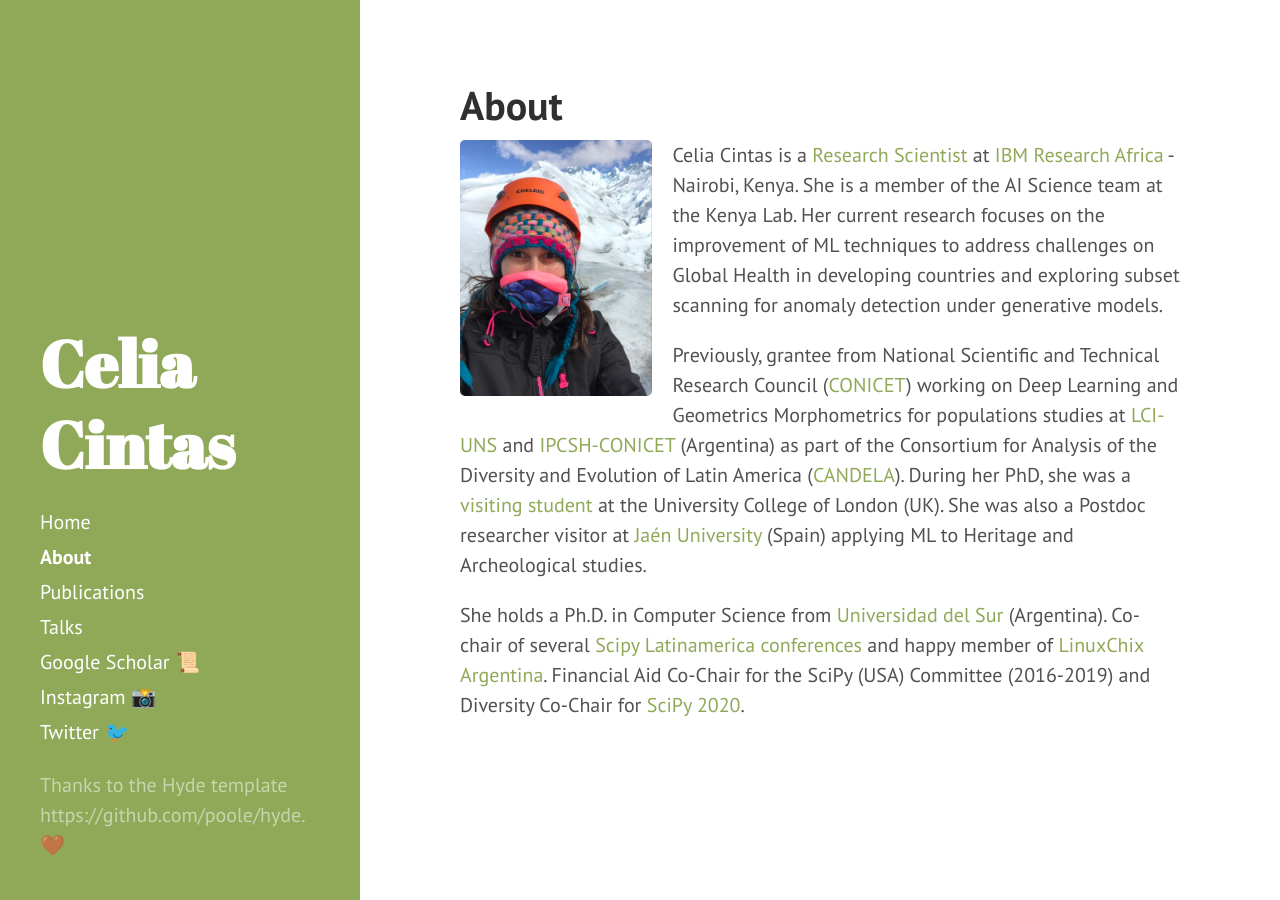
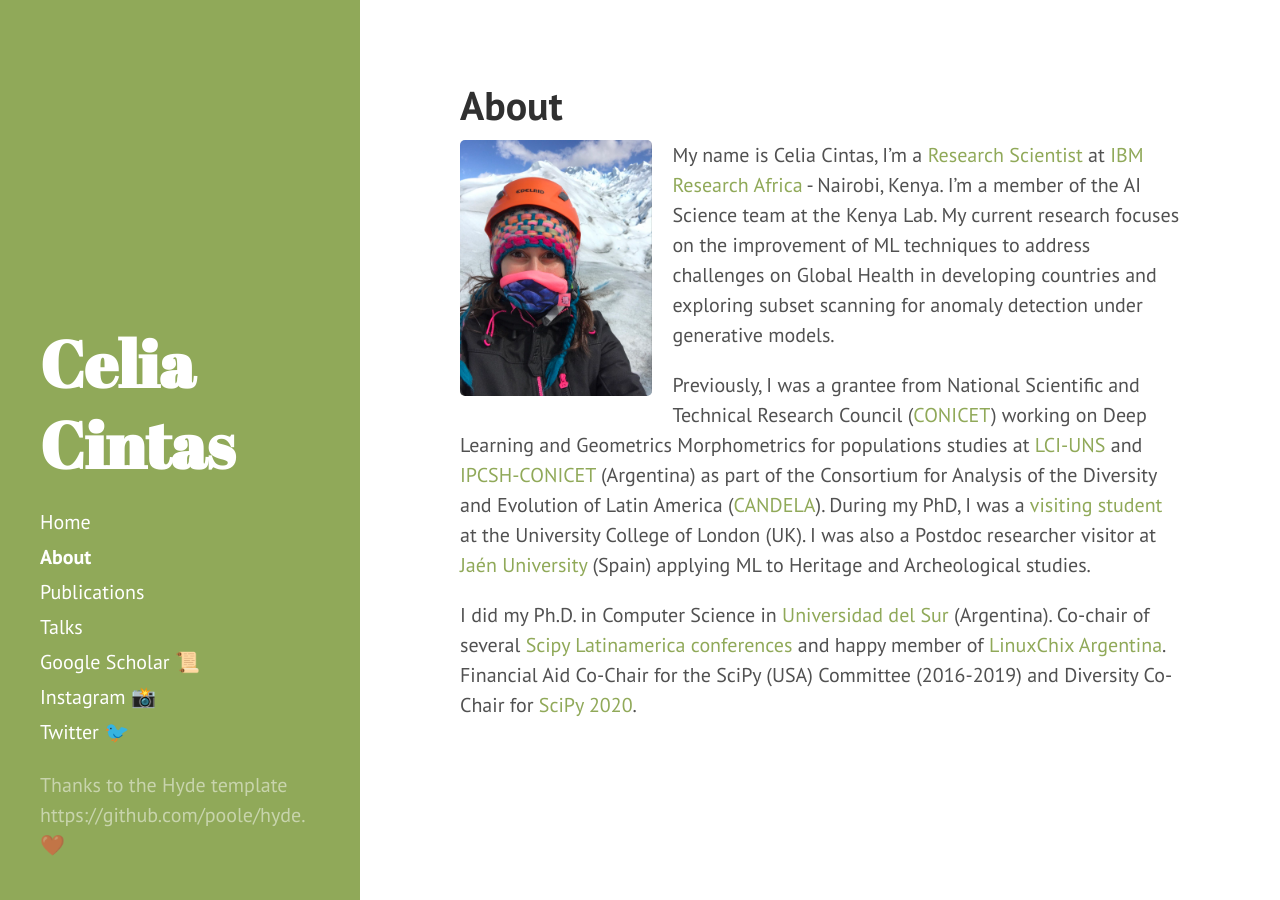
Before and after one commit to celiacintas/celiacintas.github.io, a Jekyll site: the page built from about.md, in a window 1280 px wide. Built offline with Jekyll 4.4.1, drawn with Linux system fonts in a browser that asks for light colours.

Commit message:
Update about.md

```diff
--- a/about.md
+++ b/about.md
@@ -3,8 +3,8 @@ layout: page
 title: About
 ---
 
-![Profile Pic](/public/profile_pic.JPG){:height="256px" style="float: left; margin-right: 1em"} Celia Cintas is a [Research Scientist](https://researcher.watson.ibm.com/researcher/view.php?person=ibm-Celia.Cintas) at [IBM Research Africa](https://www.research.ibm.com/labs/africa/) - Nairobi, Kenya. She is a member of the AI Science team at the Kenya Lab. Her current research focuses on the improvement of ML techniques to address challenges on Global Health in developing countries and exploring subset scanning for anomaly detection under generative models.
+![Profile Pic](/public/profile_pic.JPG){:height="256px" style="float: left; margin-right: 1em"} My name is Celia Cintas, I'm a [Research Scientist](https://researcher.watson.ibm.com/researcher/view.php?person=ibm-Celia.Cintas) at [IBM Research Africa](https://www.research.ibm.com/labs/africa/) - Nairobi, Kenya. I'm a member of the AI Science team at the Kenya Lab. My current research focuses on the improvement of ML techniques to address challenges on Global Health in developing countries and exploring subset scanning for anomaly detection under generative models.
 
-Previously, grantee from National Scientific and Technical Research Council ([CONICET](https://www.conicet.gov.ar/?lan=en)) working on Deep Learning and Geometrics Morphometrics for populations studies at [LCI-UNS](https://imaglabs.org/) and [IPCSH-CONICET](https://ipcsh.conicet.gov.ar/) (Argentina) as part of the Consortium for Analysis of the Diversity and Evolution of Latin America ([CANDELA](https://www.ucl.ac.uk/biosciences/departments/genetics-evolution-and-environment/candela/)).  During her PhD, she was a [visiting student](https://www.ucl.ac.uk/biosciences/subject-specific-taught-modules/human-population-genetics/people) at the University College of London (UK). She was also a Postdoc researcher visitor at [Jaén University](https://www.ujaen.es/en) (Spain) applying ML to Heritage and Archeological studies.
+Previously, I was a grantee from National Scientific and Technical Research Council ([CONICET](https://www.conicet.gov.ar/?lan=en)) working on Deep Learning and Geometrics Morphometrics for populations studies at [LCI-UNS](https://imaglabs.org/) and [IPCSH-CONICET](https://ipcsh.conicet.gov.ar/) (Argentina) as part of the Consortium for Analysis of the Diversity and Evolution of Latin America ([CANDELA](https://www.ucl.ac.uk/biosciences/departments/genetics-evolution-and-environment/candela/)).  During my PhD, I was a [visiting student](https://www.ucl.ac.uk/biosciences/subject-specific-taught-modules/human-population-genetics/people) at the University College of London (UK). I was also a Postdoc researcher visitor at [Jaén University](https://www.ujaen.es/en) (Spain) applying ML to Heritage and Archeological studies.
 
-She holds a Ph.D. in Computer Science from [Universidad del Sur](https://www.uns.edu.ar/ingles) (Argentina). Co-chair of several [Scipy Latinamerica conferences](https://www.scipy.lat/es/scipycon.html) and happy member of [LinuxChix Argentina](http://linuxchixar.org/). Financial Aid Co-Chair for the SciPy (USA) Committee (2016-2019) and Diversity Co-Chair for [SciPy 2020](https://www.scipy2020.scipy.org/organisers).
+I did my Ph.D. in Computer Science in [Universidad del Sur](https://www.uns.edu.ar/ingles) (Argentina). Co-chair of several [Scipy Latinamerica conferences](https://www.scipy.lat/es/scipycon.html) and happy member of [LinuxChix Argentina](http://linuxchixar.org/). Financial Aid Co-Chair for the SciPy (USA) Committee (2016-2019) and Diversity Co-Chair for [SciPy 2020](https://www.scipy2020.scipy.org/organisers).
```
